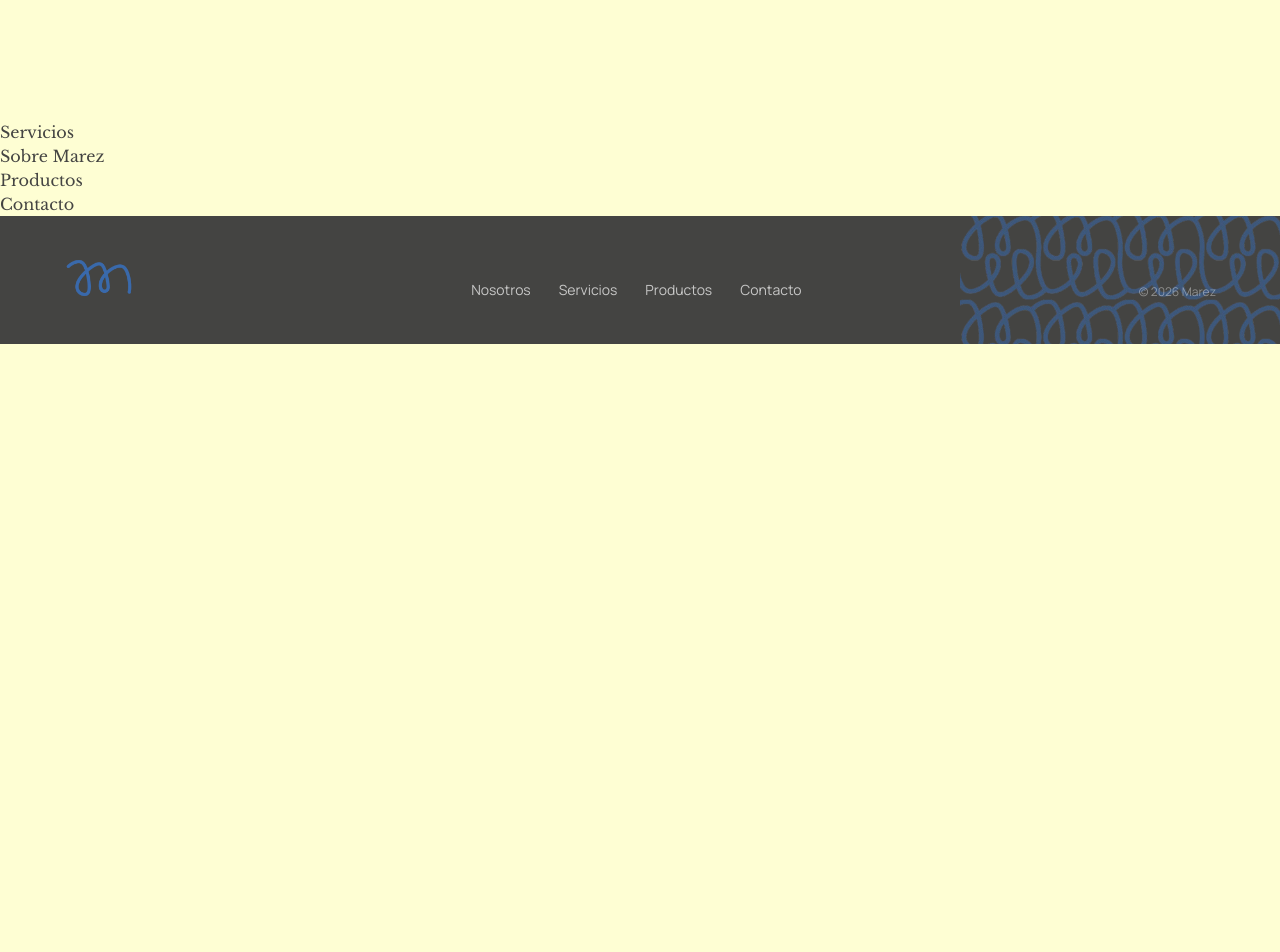
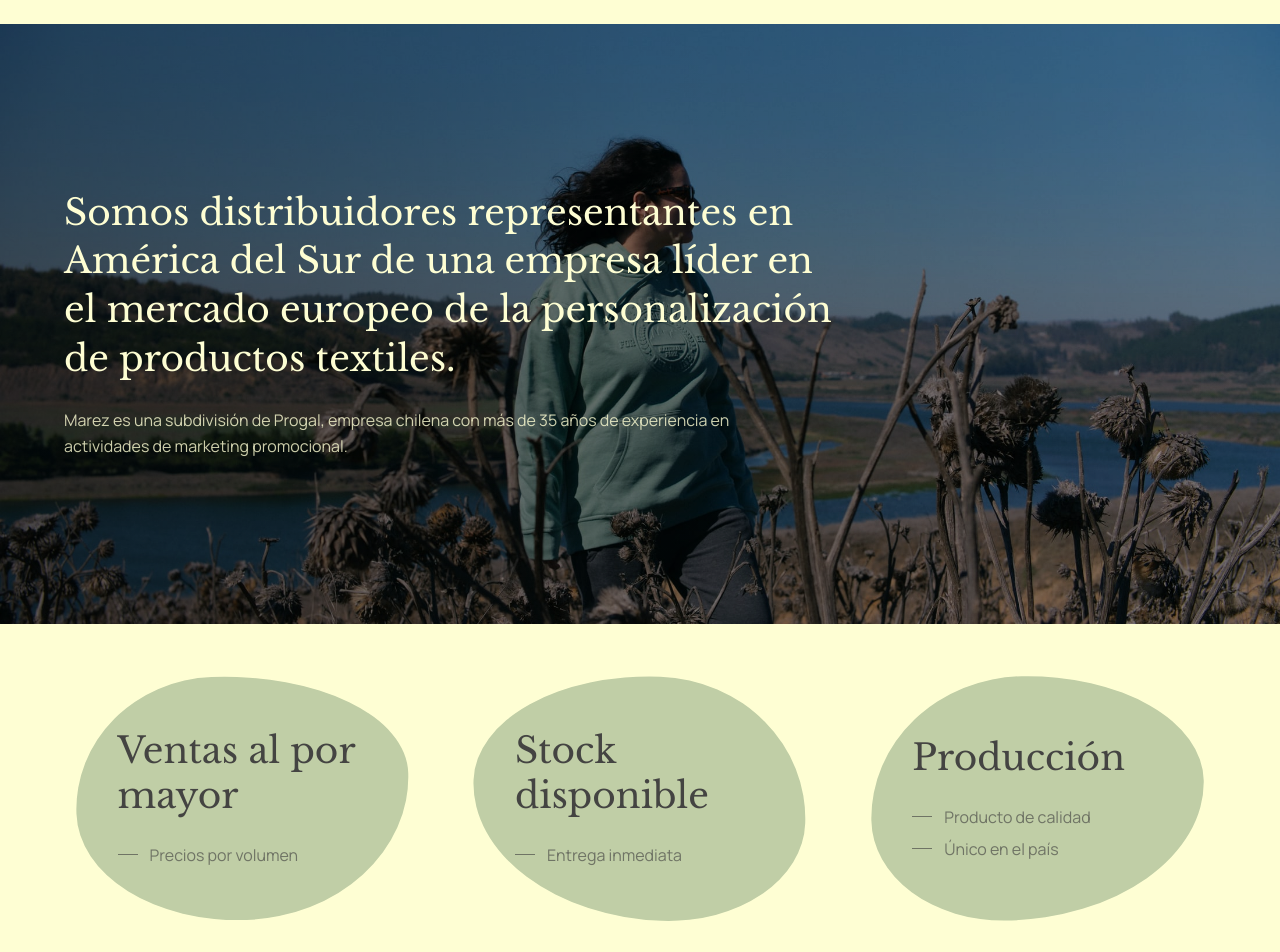
Before and after one commit to teremonardes/marez, a Next.js app: page / in a window 1280 px wide. Shown: the part 1320-2272 px from the top of the page. Before the commit the page ends 1664 px from the top, so only its background shows below. Built offline with nearby package versions, Linux system fonts and the light colour scheme; a web font is replaced by a local one.

Commit message:
Build about and services sections

```diff
--- a/src/app/page.tsx
+++ b/src/app/page.tsx
@@ -15,8 +15,8 @@ export default function Home() {
       <main>
         <Hero />
         <BrandStatement />
+        <About />
         <Services />
-        <About />
         <Products />
         <CTA />
       </main>
--- a/src/components/About.tsx
+++ b/src/components/About.tsx
@@ -1,7 +1,47 @@
+"use client";
+
+import Image from "next/image";
+import { motion } from "framer-motion";
+
 export default function About() {
   return (
-    <section>
-      <h2>Sobre Marez</h2>
+    <section
+      id="nosotros"
+      className="relative isolate flex min-h-[70vh] scroll-mt-20 items-center overflow-hidden px-6 py-20 sm:min-h-[75vh] sm:px-10 sm:py-24 lg:px-16 lg:py-28"
+    >
+      <Image
+        src="/images/close-up-web.jpg"
+        alt="Persona utilizando un polerón personalizado al aire libre"
+        fill
+        sizes="100vw"
+        className="-z-20 object-cover object-center"
+      />
+      <div className="absolute inset-0 -z-10 bg-black/40" aria-hidden="true" />
+      <div
+        className="absolute inset-0 -z-10 bg-gradient-to-r from-black/35 via-black/10 to-transparent"
+        aria-hidden="true"
+      />
+
+      <div className="mx-auto w-full max-w-[1440px]">
+        <motion.div
+          initial={{ opacity: 0, y: 45 }}
+          whileInView={{ opacity: 1, y: 0 }}
+          viewport={{ once: false, amount: 0.25 }}
+          transition={{ duration: 0.8, ease: [0.22, 1, 0.36, 1] }}
+          className="max-w-3xl"
+        >
+          <h2 className="text-2xl leading-[1.35] text-[var(--sand-yellow)] sm:text-3xl lg:text-4xl">
+            Somos distribuidores representantes en América del Sur de una
+            empresa líder en el mercado europeo de la personalización de
+            productos textiles.
+          </h2>
+
+          <p className="mt-6 max-w-2xl text-sm leading-relaxed text-[var(--sand-yellow)]/80 sm:text-base">
+            Marez es una subdivisión de Progal, empresa chilena con más de 35
+            años de experiencia en actividades de marketing promocional.
+          </p>
+        </motion.div>
+      </div>
     </section>
   );
 }
--- a/src/components/BrandStatement.tsx
+++ b/src/components/BrandStatement.tsx
@@ -6,12 +6,12 @@ const words = ["Diseño,", "identidad", "y calidad", "en cada detalle."];
 
 export default function BrandStatement() {
   return (
-    <section className="flex min-h-[80vh] items-center bg-[var(--sand-yellow)] px-6 py-32 md:px-10">
+    <section className="flex min-h-[62vh] items-center bg-[var(--sand-yellow)] px-6 pb-10 pt-20 md:min-h-[68vh] md:px-10 md:pb-14 md:pt-24">
       <div className="mx-auto max-w-7xl">
         <motion.h2
           initial="hidden"
           whileInView="visible"
-          viewport={{ once: true, amount: 0.5 }}
+          viewport={{ once: false, amount: 0.35 }}
           className="max-w-6xl font-[var(--font-quando)] text-5xl leading-[1.05] text-[var(--earth-black)] md:text-7xl lg:text-8xl"
         >
           {words.map((word, index) => (
--- a/src/components/Footer.tsx
+++ b/src/components/Footer.tsx
@@ -1,14 +1,34 @@
+"use client";
+
 import Image from "next/image";
 import Link from "next/link";
+import type { MouseEvent } from "react";
 
 const footerLinks = [
   { label: "Nosotros", href: "#nosotros" },
   { label: "Servicios", href: "#servicios" },
   { label: "Productos", href: "#productos" },
-  { label: "Contacto", href: "#contacto" }
+  { label: "Contacto", href: "#contacto" },
 ];
 
 export default function Footer() {
+  const handleAnchorClick = (
+    event: MouseEvent<HTMLAnchorElement>,
+    href: string,
+  ) => {
+    event.preventDefault();
+
+    const target = document.querySelector<HTMLElement>(href);
+
+    if (!target) return;
+
+    if (window.location.hash !== href) {
+      window.history.pushState(null, "", href);
+    }
+
+    target.scrollIntoView({ behavior: "smooth", block: "start" });
+  };
+
   return (
     <footer
       id="contacto"
@@ -17,7 +37,8 @@ export default function Footer() {
       <div className="relative z-10 mx-auto max-w-[1440px] px-6 py-9 sm:px-10 sm:py-11 lg:px-16">
         <div className="flex flex-col gap-7  sm:flex-row sm:items-end sm:justify-between">
           <Link
-            href="/"
+            href="#inicio"
+            onClick={(event) => handleAnchorClick(event, "#inicio")}
             aria-label="Ir al inicio"
             className="relative block h-10 w-[70px] overflow-hidden transition-opacity hover:opacity-80"
           >
@@ -36,6 +57,7 @@ export default function Footer() {
                 <li key={link.href}>
                   <Link
                     href={link.href}
+                    onClick={(event) => handleAnchorClick(event, link.href)}
                     className="text-white/70 transition-colors hover:text-white"
                   >
                     {link.label}
--- a/src/components/Hero.tsx
+++ b/src/components/Hero.tsx
@@ -43,7 +43,7 @@ export default function Hero() {
   }, [emblaApi]);
 
   return (
-    <section className="relative h-screen w-full overflow-hidden">
+    <section id="inicio" className="relative h-screen w-full overflow-hidden">
       {/* Carrusel */}
       <div ref={emblaRef} className="h-full w-full overflow-hidden">
         <div className="flex h-full">
--- a/src/components/Products.tsx
+++ b/src/components/Products.tsx
@@ -1,6 +1,6 @@
 export default function Products() {
   return (
-    <section>
+    <section id="productos" className="scroll-mt-20">
       <h2>Productos</h2>
     </section>
   );
--- a/src/components/Services.tsx
+++ b/src/components/Services.tsx
@@ -1,7 +1,84 @@
+"use client";
+
+import { motion } from "framer-motion";
+
+const services = [
+  {
+    title: "Ventas al por mayor",
+    details: ["Precios por volumen"],
+    shape:
+      "rounded-[42%_58%_50%_50%/54%_42%_58%_46%] -rotate-2",
+  },
+  {
+    title: "Stock disponible",
+    details: ["Entrega inmediata"],
+    shape:
+      "rounded-[55%_45%_42%_58%/45%_58%_42%_55%] rotate-2",
+  },
+  {
+    title: "Producción",
+    details: ["Producto de calidad", "Único en el país"],
+    shape:
+      "rounded-[46%_54%_60%_40%/58%_44%_56%_42%] -rotate-1",
+  },
+];
+
+const cardVariants = {
+  hidden: { opacity: 0, y: 70, scale: 0.94 },
+  visible: (index: number) => ({
+    opacity: 1,
+    y: 0,
+    scale: 1,
+    transition: {
+      duration: 0.8,
+      delay: index * 0.16,
+      ease: [0.22, 1, 0.36, 1] as const,
+    },
+  }),
+};
+
 export default function Services() {
   return (
-    <section>
-      <h2>Servicios</h2>
+    <section
+      id="servicios"
+      className="scroll-mt-20 overflow-hidden bg-[var(--sand-yellow)] px-6 pb-20 pt-6 sm:px-10 sm:pb-24 sm:pt-8 lg:px-16 lg:pb-28 lg:pt-10"
+    >
+      <div className="mx-auto max-w-[1440px]">
+        <div className="grid gap-8 md:gap-10 lg:grid-cols-3 lg:gap-5 xl:gap-10">
+          {services.map((service, index) => (
+            <motion.article
+              key={service.title}
+              custom={index}
+              variants={cardVariants}
+              initial="hidden"
+              whileInView="visible"
+              viewport={{ once: false, amount: 0.15 }}
+              className="group relative flex aspect-[4/3] w-full max-w-[28rem] items-center justify-center justify-self-center lg:max-w-none"
+            >
+              <div
+                aria-hidden="true"
+                className={`absolute inset-6 bg-[var(--olive-green)] transition-transform duration-700 group-hover:rotate-0 group-hover:scale-[1.03] sm:inset-7 md:inset-6 lg:inset-3 ${service.shape}`}
+              />
+
+              <div className="relative z-10 mx-auto flex h-full w-[72%] flex-col justify-center text-[var(--earth-black)] sm:w-[70%] lg:w-[74%] xl:w-[70%]">
+                <h3 className="max-w-[12ch] text-2xl leading-tight sm:text-3xl xl:text-4xl">
+                  {service.title}
+                </h3>
+                <ul
+                  className="mt-5 space-y-1.5 text-sm leading-relaxed text-[var(--earth-black)]/65 sm:mt-6 sm:text-base"
+                >
+                  {service.details.map((detail) => (
+                    <li key={detail} className="flex items-center gap-3">
+                      <span className="h-px w-5 bg-current" aria-hidden="true" />
+                      {detail}
+                    </li>
+                  ))}
+                </ul>
+              </div>
+            </motion.article>
+          ))}
+        </div>
+      </div>
     </section>
   );
 }
```
Also changed, not shown: src/components/Navbar.tsx (+62 -15 lines), public/images/close-up-web.jpg (added), 1 other file (tests, documents, lock files or other folders).
